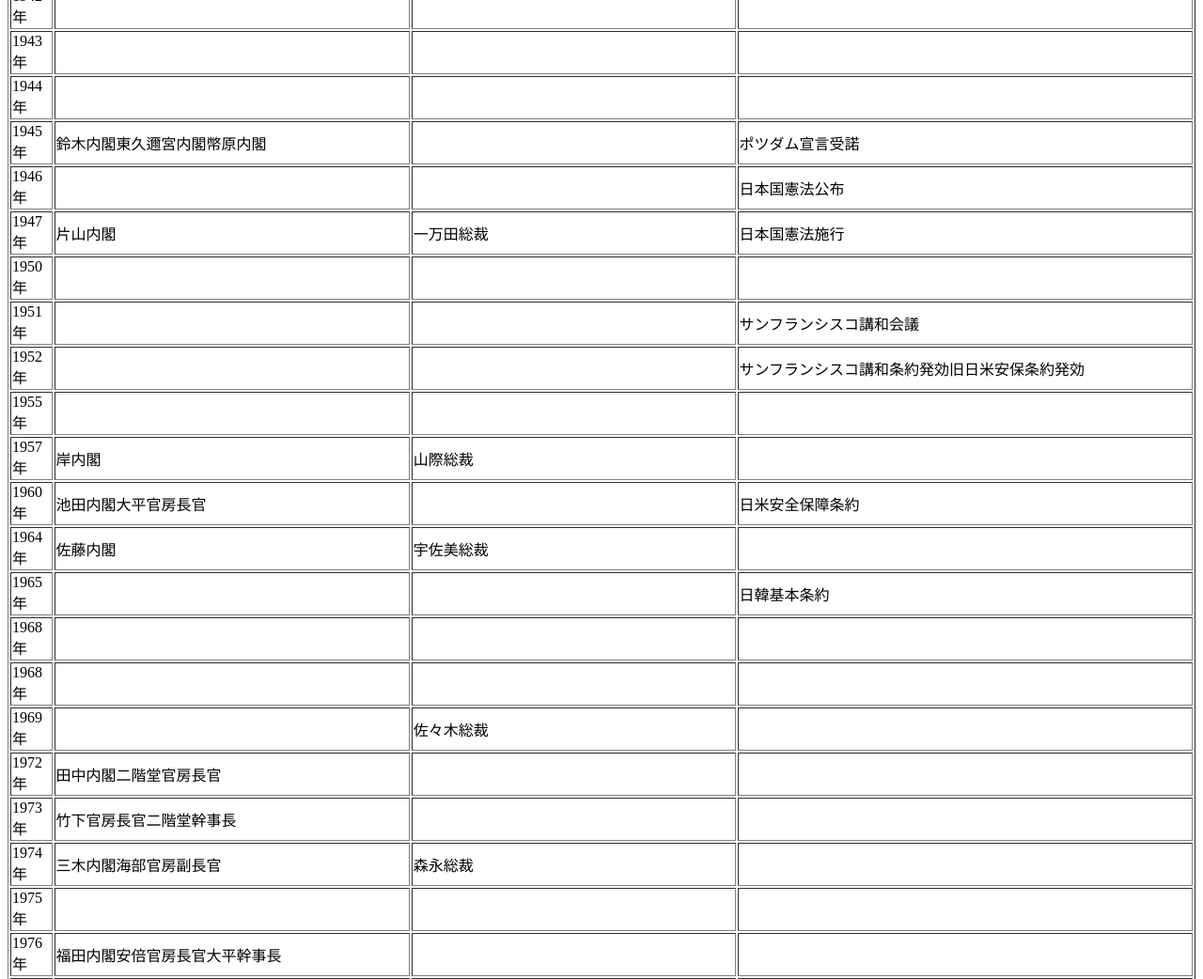
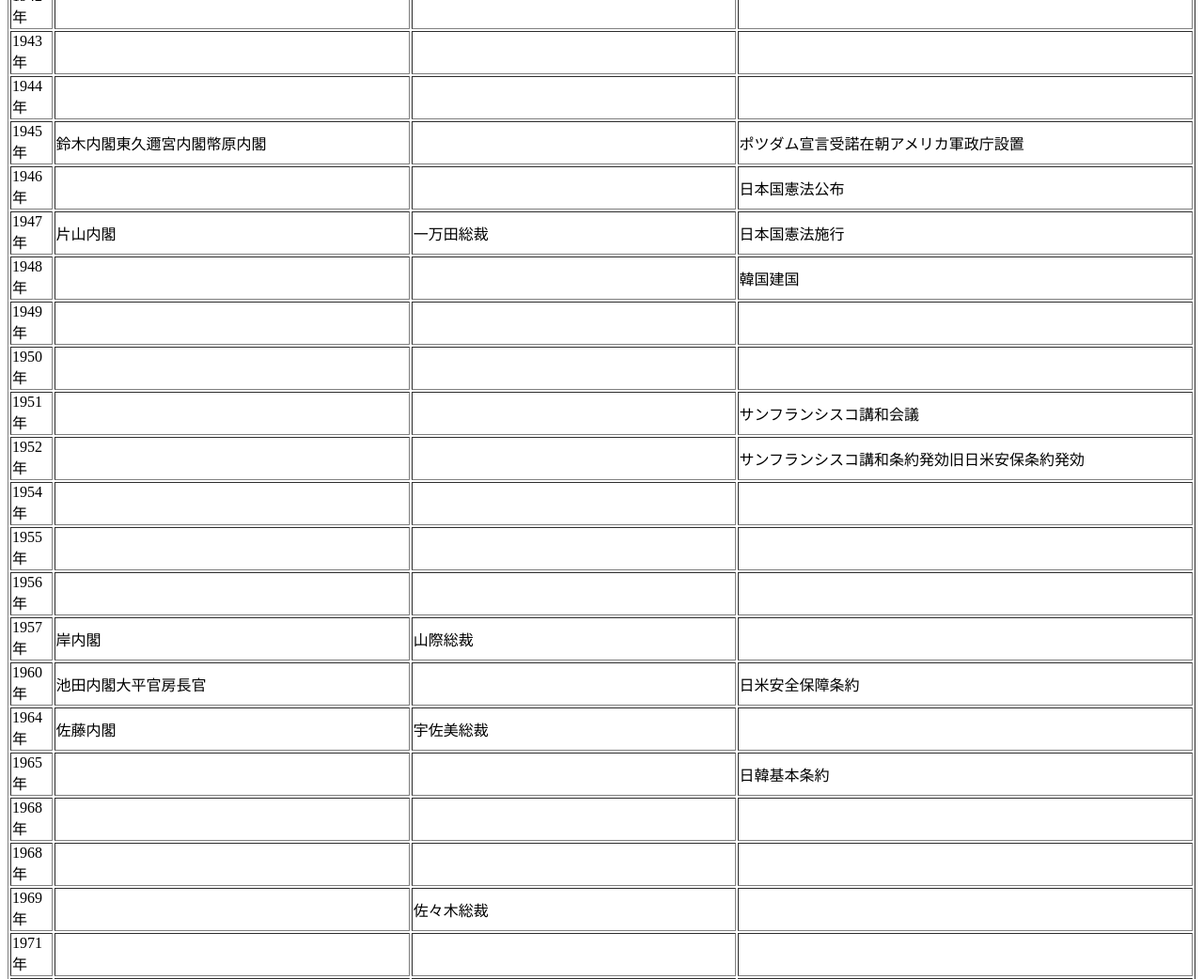
Before and after one commit to liberanet/liberanet.github.io, a plain HTML site: page database.html in a window 1280 px wide. Shown: the part 1660-2702 px from the top of the page at 94% size. Drawn offline with Linux system fonts and the light colour scheme.

Commit message:
Update database.html

```diff
--- a/database.html
+++ b/database.html
@@ -41,13 +41,17 @@
       <tr><td>1942年</td><td></td><td></td><td></td></tr>
       <tr><td>1943年</td><td></td><td></td><td></td></tr>
       <tr><td>1944年</td><td></td><td></td><td></td></tr>
-      <tr><td>1945年</td><td>鈴木内閣東久邇宮内閣幣原内閣</td><td></td><td>ポツダム宣言受諾</td></tr>
+      <tr><td>1945年</td><td>鈴木内閣東久邇宮内閣幣原内閣</td><td></td><td>ポツダム宣言受諾在朝アメリカ軍政庁設置</td></tr>
       <tr><td>1946年</td><td></td><td></td><td>日本国憲法公布</td></tr>
       <tr><td>1947年</td><td>片山内閣</td><td>一万田総裁</td><td>日本国憲法施行</td></tr>
+      <tr><td>1948年</td><td></td><td></td><td>韓国建国</td></tr>
+      <tr><td>1949年</td><td></td><td></td><td></td></tr>
       <tr><td>1950年</td><td></td><td></td><td></td></tr>
       <tr><td>1951年</td><td></td><td></td><td>サンフランシスコ講和会議</td></tr>
       <tr><td>1952年</td><td></td><td></td><td>サンフランシスコ講和条約発効旧日米安保条約発効</td></tr>
+      <tr><td>1954年</td><td></td><td></td><td></td></tr>
       <tr><td>1955年</td><td></td><td></td><td></td></tr>
+      <tr><td>1956年</td><td></td><td></td><td></td></tr>
       <tr><td>1957年</td><td>岸内閣</td><td>山際総裁</td><td></td></tr>
       <tr><td>1960年</td><td>池田内閣大平官房長官</td><td></td><td>日米安全保障条約</td></tr>
       <tr><td>1964年</td><td>佐藤内閣</td><td>宇佐美総裁</td><td></td></tr>
@@ -55,6 +59,7 @@
       <tr><td>1968年</td><td></td><td></td><td></td></tr>
       <tr><td>1968年</td><td></td><td></td><td></td></tr>
       <tr><td>1969年</td><td></td><td>佐々木総裁</td><td></td></tr>
+      <tr><td>1971年</td><td></td><td></td><td></td></tr>
       <tr><td>1972年</td><td>田中内閣二階堂官房長官</td><td></td><td></td></tr>
       <tr><td>1973年</td><td>竹下官房長官二階堂幹事長</td><td></td><td></td></tr>
       <tr><td>1974年</td><td>三木内閣海部官房副長官</td><td>森永総裁</td><td></td></tr>
@@ -63,6 +68,7 @@
       <tr><td>1978年</td><td>大平内閣田中官房長官</td><td></td><td></td></tr>
       <tr><td>1979年</td><td>伊東官房長官</td><td>前川総裁</td><td></td></tr>
       <tr><td>1980年</td><td>総選挙参院選、鈴木内閣宮澤官房長官</td><td></td><td>成長率3%、歳入67兆円（GDP比26%）</td></tr>
+      <tr><td>1981年</td><td></td><td></td><td></td></tr>
       <tr><td>1982年</td><td>中曽根内閣後藤田官房長官竹下蔵相安倍外相</td><td></td><td>成長率3%</td></tr>
       <tr><td>1983年</td><td>総選挙参院選</td><td></td><td></td></tr>
       <tr><td>1984年</td><td></td><td>澄田総裁</td><td></td></tr>
```
